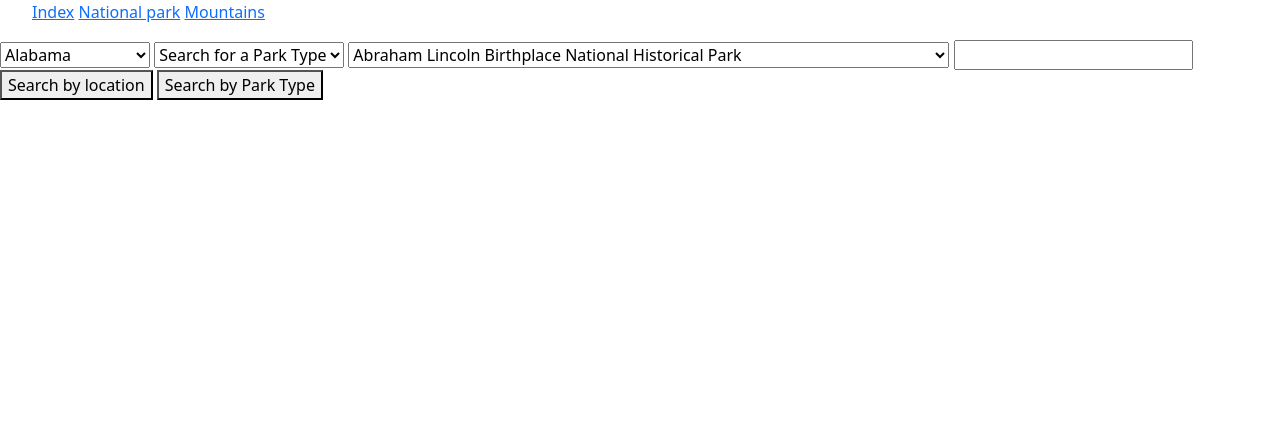
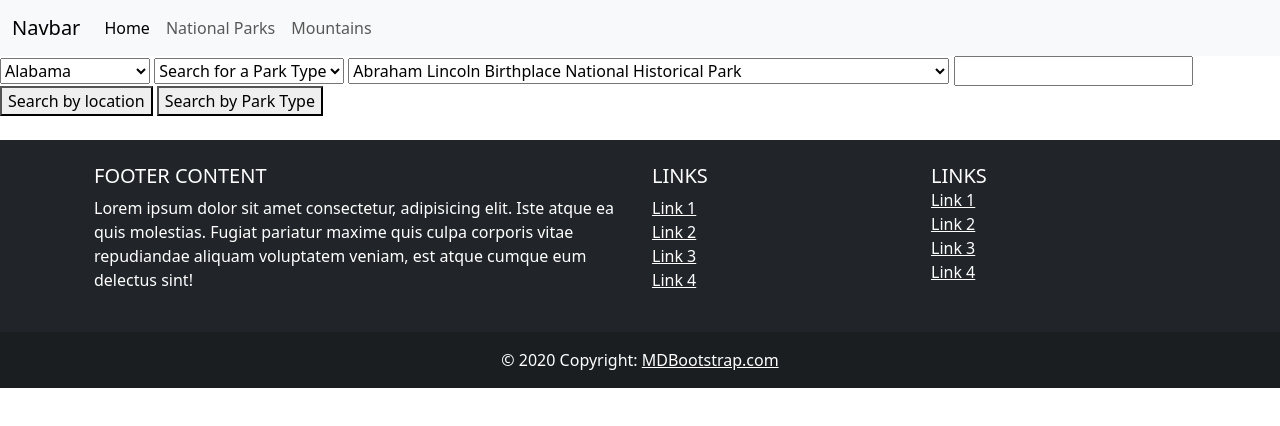
Before and after one commit to MichaelNguyenTT/Enjoy-the-Outdoors, a plain HTML site: page nationalpark.html in a window 1280 px wide. Drawn offline with nearby package versions, Linux system fonts and the light colour scheme.

Commit message:
Update nationalpark.html
Added Navbar and footer

```diff
--- a/nationalpark.html
+++ b/nationalpark.html
@@ -6,25 +6,32 @@
     <meta name="viewport" content="width=device-width, initial-scale=1.0">
     <title>National park - Enjoy the outdoors</title>
     <link rel="stylesheet" href="css/style.css">
-
-    <link href="https://cdn.jsdelivr.net/npm/bootstrap@5.3.0-alpha3/dist/css/bootstrap.min.css" rel="stylesheet"
-        integrity="sha384-KK94CHFLLe+nY2dmCWGMq91rCGa5gtU4mk92HdvYe+M/SXH301p5ILy+dN9+nJOZ" crossorigin="anonymous">
-
-
-
+    <link href="https://cdn.jsdelivr.net/npm/bootstrap@5.3.2/dist/css/bootstrap.min.css"
+        rel="stylesheet"
+        integrity="sha384-T3c6CoIi6uLrA9TneNEoa7RxnatzjcDSCmG1MXxSR1GAsXEV/Dwwykc2MPK8M2HN"
+        crossorigin="anonymous">
 </head>
 
 <body>
     <header>
-        <nav>
-            <ul>
-                <a href="index.html">Index</a>
-                <a href="nationpark.html">National park</a>
-                <a href="mountains.html">Mountains</a>
-            </ul>
+        <!-- Bootstrap Navbar -->
+        <nav class="navbar navbar-expand-lg bg-body-tertiary">
+            <div class="container-fluid">
+              <a class="navbar-brand" href="#">Navbar</a>
+              <button class="navbar-toggler" type="button" data-bs-toggle="collapse" data-bs-target="#navbarNavAltMarkup" aria-controls="navbarNavAltMarkup" aria-expanded="false" aria-label="Toggle navigation">
+                <span class="navbar-toggler-icon"></span>
+              </button>
+              <div class="collapse navbar-collapse" id="navbarNavAltMarkup">
+                <div class="navbar-nav">
+                  <a class="nav-link active" aria-current="page" href="/index.html">Home</a>
+                  <a class="nav-link" href="/mountains.html">National Parks</a>
+                  <a class="nav-link" href="/nationalpark.html">Mountains</a>
+                </div>
+              </div>
+            </div>
+          </nav>
+    </header>
 
-        </nav>
-    </header>
     <main>
         <select id="states"></select>
         <select id="parktype"></select>
@@ -44,6 +51,78 @@
 
     </main>
 
+    <!-- footer -->
+    <footer class="bg-dark text-white text-center text-lg-start">
+        <!-- Grid container -->
+        <div class="container p-4">
+          <!--Grid row-->
+          <div class="row">
+            <!--Grid column-->
+            <div class="col-lg-6 col-md-12 mb-4 mb-md-0">
+              <h5 class="text-uppercase">Footer Content</h5>
+
+              <p>
+                Lorem ipsum dolor sit amet consectetur, adipisicing elit. Iste atque ea quis
+                molestias. Fugiat pariatur maxime quis culpa corporis vitae repudiandae aliquam
+                voluptatem veniam, est atque cumque eum delectus sint!
+              </p>
+            </div>
+            <!--Grid column-->
+
+            <!--Grid column-->
+            <div class="col-lg-3 col-md-6 mb-4 mb-md-0">
+              <h5 class="text-uppercase">Links</h5>
+
+              <ul class="list-unstyled mb-0">
+                <li>
+                  <a href="#!" class="text-white">Link 1</a>
+                </li>
+                <li>
+                  <a href="#!" class="text-white">Link 2</a>
+                </li>
+                <li>
+                  <a href="#!" class="text-white">Link 3</a>
+                </li>
+                <li>
+                  <a href="#!" class="text-white">Link 4</a>
+                </li>
+              </ul>
+            </div>
+            <!--Grid column-->
+
+            <!--Grid column-->
+            <div class="col-lg-3 col-md-6 mb-4 mb-md-0">
+              <h5 class="text-uppercase mb-0">Links</h5>
+
+              <ul class="list-unstyled">
+                <li>
+                  <a href="#!" class="text-white">Link 1</a>
+                </li>
+                <li>
+                  <a href="#!" class="text-white">Link 2</a>
+                </li>
+                <li>
+                  <a href="#!" class="text-white">Link 3</a>
+                </li>
+                <li>
+                  <a href="#!" class="text-white">Link 4</a>
+                </li>
+              </ul>
+            </div>
+            <!--Grid column-->
+          </div>
+          <!--Grid row-->
+        </div>
+        <!-- Grid container -->
+
+        <!-- Copyright -->
+        <div class="text-center p-3" style="background-color: rgba(0, 0, 0, 0.2);">
+          © 2020 Copyright:
+          <a class="text-white" href="https://mdbootstrap.com/">MDBootstrap.com</a>
+        </div>
+        <!-- Copyright -->
+      </footer>
+
     <script src="scripts/locationData.js"></script>
     <script src="scripts/parkTypeData.js"></script>
     <script src="scripts/nationalParkData.js"></script>
```
